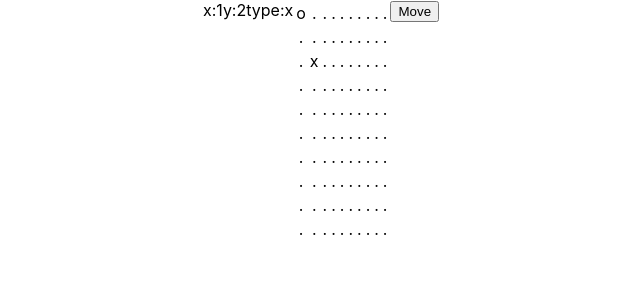
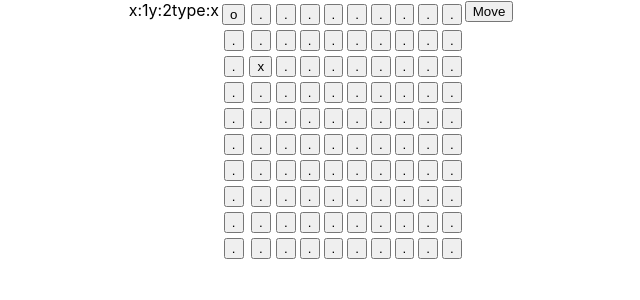
Before and after one commit to herstad/brigands-deploy, a React (Create React App) app: page / in a window 1280 px wide. Shown: the top 300 px of the page, without its empty margins (319-959 px from the left). Built offline with nearby package versions, Linux system fonts and the light colour scheme.

Commit message:
set selected on click

```diff
--- a/src/App.js
+++ b/src/App.js
@@ -1,4 +1,4 @@
-import React, { Component } from 'react';
+import React, {Component} from 'react';
 import './App.css';
 import PlayingField from './PlayingField';
 import Orders from './Orders';
@@ -11,15 +11,16 @@ class App extends Component {
     super(props);
 
     const items = [{x: 1, y: 2, type: 'x'}, {x: 0, y: 0, type: 'o'}];
-    this.state = {items:items};
-    this.moveOnClick =this.moveOnClick.bind(this);
+    this.state = {items: items, selected: items[0]};
+    this.moveOnClick = this.moveOnClick.bind(this);
+    this.genSelectOnClick = this.genSelectOnClick.bind(this);
   }
 
   render() {
     return (
       <div className="App">
-        <InfoPane item={this.state.items[0]}/>
-        <PlayingField size="10" items={this.state.items}/>
+        <InfoPane item={this.state.selected}/>
+        <PlayingField size="10" items={this.state.items} genSelectOnClick={this.genSelectOnClick}/>
         <Orders moveOnClick={this.moveOnClick}/>
       </div>
     );
@@ -36,6 +37,14 @@ class App extends Component {
       return {items: [moved, ...rest]};
     });
   }
+
+  genSelectOnClick(selected) {
+    return (e) => {
+      console.log('clicked selectOnClick');
+      e.preventDefault();
+      this.setState({selected: selected})
+    }
+  }
 }
 
 export default App;
--- a/src/PlayingField.js
+++ b/src/PlayingField.js
@@ -9,7 +9,12 @@ class PlayingField extends Component {
     return <div className="PlayingField">
       <table>
         <tbody>
-        {matrix.map(row => <tr key={row[0].x}>{row.map(elem => <td key={'x' + elem.x + 'y' +elem.y}>{elem.type}</td>)}</tr>)}
+        {matrix.map(row =>
+          <tr key={row[0].y}>{row.map(elem =>
+            <td key={'x' + elem.x + 'y' + elem.y}>
+              <button onClick={this.props.genSelectOnClick(elem)}>{elem.type}</button>
+            </td>)}
+          </tr>)}
         </tbody>
       </table>
     </div>;
```
